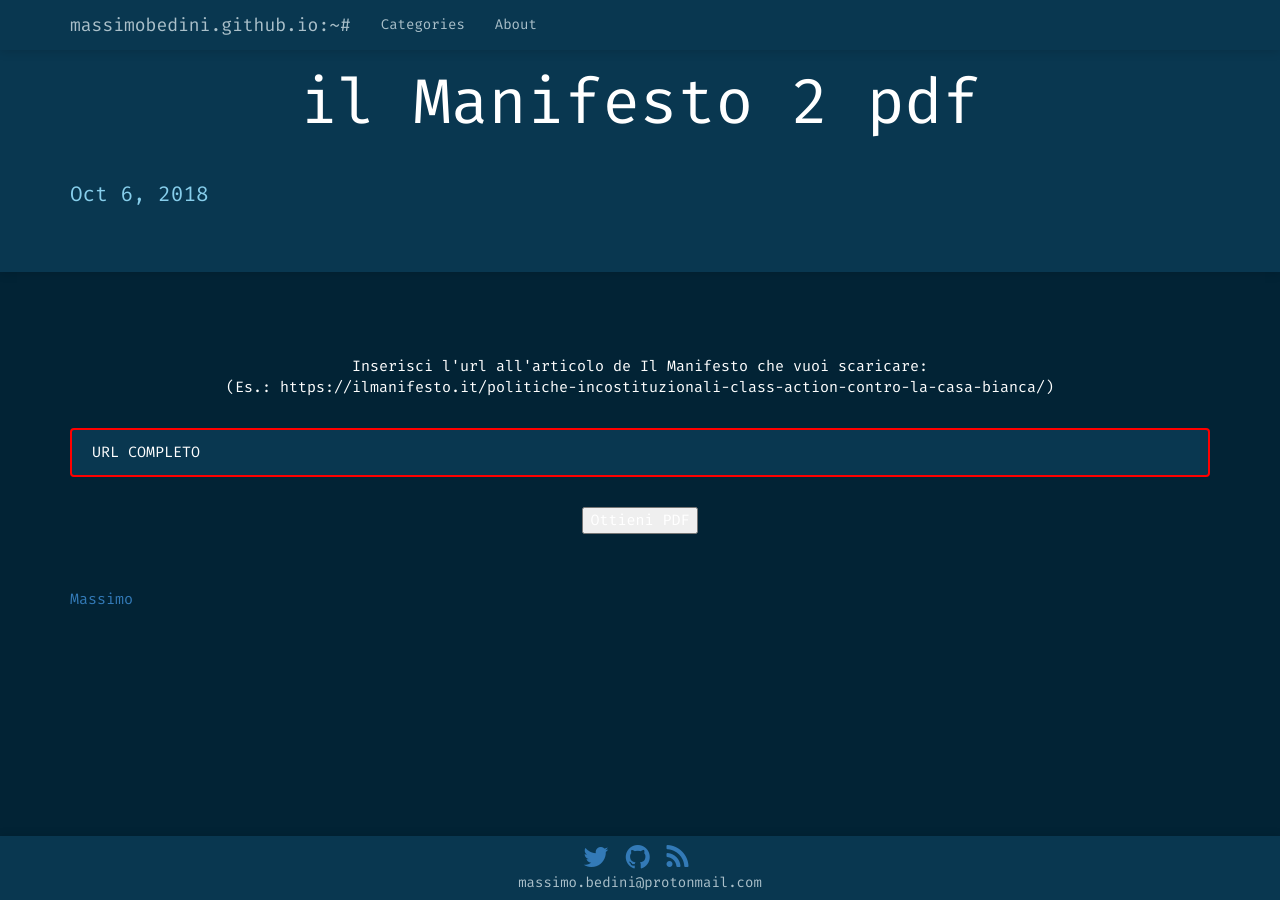
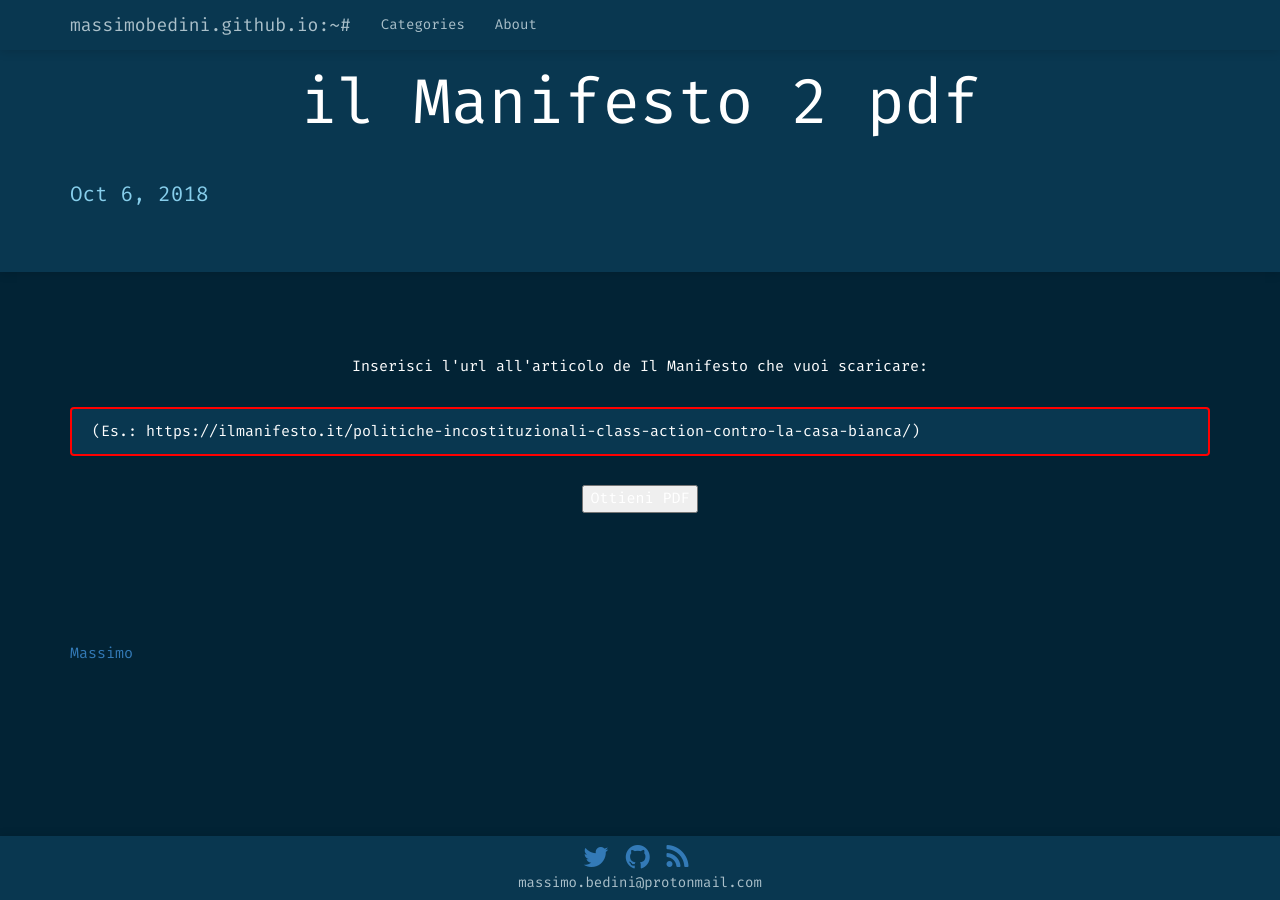
Before and after one commit to goax/goax.github.io, a Jekyll site: the page built from _posts/2018-11-06-manifesto-2-pdf.markdown, in a window 1280 px wide. Built offline with Jekyll 4.4.1, drawn with Linux system fonts in a browser that asks for light colours; nearby versions of some CDN libraries; some web fonts are replaced; some of the changed lines change nothing that is shown.

Commit message:
Update 2018-11-06-manifesto-2-pdf.markdown

```diff
--- a/_posts/2018-11-06-manifesto-2-pdf.markdown
+++ b/_posts/2018-11-06-manifesto-2-pdf.markdown
@@ -19,13 +19,25 @@
     border-radius: 4px;
     background-color: #093750;
 }
+.button {
+    background-color: #093750;
+    border: 2px solid red;
+    color: white;
+    padding: 15px 32px;
+    text-align: center;
+    text-decoration: none;
+    display: inline-block;
+    margin: 4px 2px;
+    cursor: pointer;
+    font-size: 20px;
+}
 </style>
 
 <center>
 	Inserisci l'url all'articolo de Il Manifesto che vuoi scaricare: <br>
-	(Es.: https://ilmanifesto.it/politiche-incostituzionali-class-action-contro-la-casa-bianca/)<br><br>
+	<br>
 <form id="frm1">
-  <input type="text" name="fname" value="URL COMPLETO"><br>
+  <input type="text" name="fname" value="(Es.: https://ilmanifesto.it/politiche-incostituzionali-class-action-contro-la-casa-bianca/)"><br>
 </form>
 <br>
 <button onclick="myFunction()">Ottieni PDF</button>
@@ -44,6 +56,6 @@
     link2pdf(text);
 }
 </script>
-
+<br><br>
 
 [Massimo](https://twitter.com/massimobedini)
```
